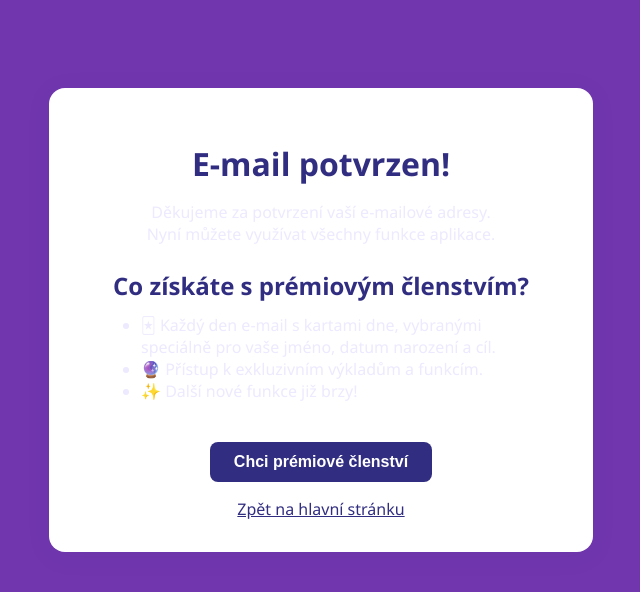
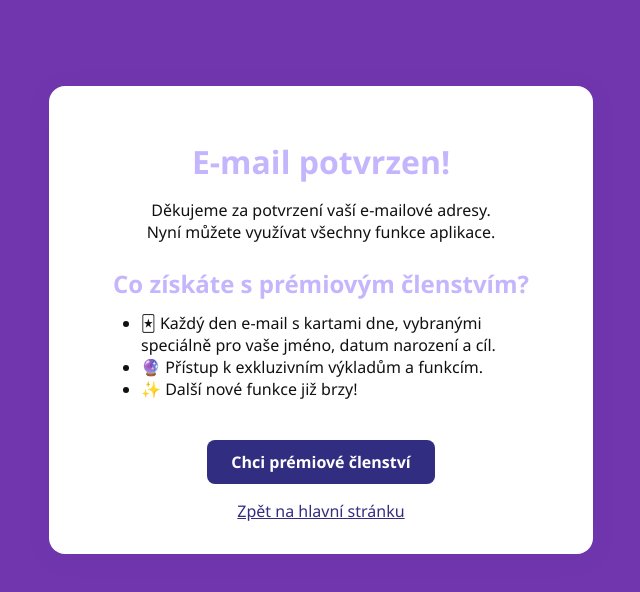
Before and after one commit to honzapoko/mindalize, a Next.js app: page /confirmed in a window 1280 px wide. Shown: the top 592 px of the page, without its empty margins (319-959 px from the left). Built offline with nearby package versions, Linux system fonts and the light colour scheme.

Commit message:
Update page.tsx

```diff
--- a/src/app/confirmed/page.tsx
+++ b/src/app/confirmed/page.tsx
@@ -3,23 +3,40 @@ import Link from 'next/link';
 export default function ConfirmedPage() {
   return (
     <div className="tarot-container" style={{ minHeight: '80vh', display: 'flex', alignItems: 'center', justifyContent: 'center' }}>
-      <div className="tarot-results" style={{ maxWidth: 480, width: '100%', margin: '0 auto', background: '#fff', borderRadius: 16, boxShadow: '0 4px 24px rgba(49,46,129,0.08)', padding: 32, textAlign: 'center' }}>
-        <h1 style={{ color: '#312e81', marginBottom: 16 }}>E-mail potvrzen!</h1>
+      <div className="tarot-results" style={{ maxWidth: 480, width: '100%', margin: '0 auto', background: '#fff', borderRadius: 16, boxShadow: '0 4px 24px rgba(49,46,129,0.08)', padding: 32, textAlign: 'center', color: '#111' }}>
+        <h1 style={{ marginBottom: 16 }}>E-mail potvrzen!</h1>
         <p style={{ marginBottom: 24 }}>
           Děkujeme za potvrzení vaší e-mailové adresy.<br />
           Nyní můžete využívat všechny funkce aplikace.
         </p>
-        <h2 style={{ color: '#312e81', marginBottom: 12 }}>Co získáte s prémiovým členstvím?</h2>
+        <h2 style={{ marginBottom: 12 }}>Co získáte s prémiovým členstvím?</h2>
         <ul className="benefits-list" style={{ textAlign: 'left', margin: '0 auto 24px auto', maxWidth: 400 }}>
           <li>🃏 Každý den e-mail s kartami dne, vybranými speciálně pro vaše jméno, datum narození a cíl.</li>
           <li>🔮 Přístup k exkluzivním výkladům a funkcím.</li>
           <li>✨ Další nové funkce již brzy!</li>
         </ul>
-        <form action="/api/create-checkout-session" method="POST">
-          <button type="submit" className="button-primary" style={{ marginTop: 16, marginBottom: 16, padding: '0.7rem 1.5rem', borderRadius: 8, background: '#312e81', color: '#fff', fontWeight: 600, fontSize: '1rem', border: 'none', cursor: 'pointer' }}>
-            Chci prémiové členství
-          </button>
-        </form>
+        <a
+          href="https://checkout.stripe.com/c/pay/cs_test_a1ehL3QTPwVRdON6td6rcOXD3bTg201jVRfpXxGEvZjmgSnKa6ooWjDxE2"
+          className="button-primary"
+          style={{
+            marginTop: 16,
+            marginBottom: 16,
+            padding: '0.7rem 1.5rem',
+            borderRadius: 8,
+            background: '#312e81',
+            color: '#fff',
+            fontWeight: 600,
+            fontSize: '1rem',
+            border: 'none',
+            cursor: 'pointer',
+            display: 'inline-block',
+            textDecoration: 'none'
+          }}
+          target="_blank"
+          rel="noopener noreferrer"
+        >
+          Chci prémiové členství
+        </a>
         <div>
           <Link href="/" className="button-secondary" style={{ color: '#312e81', textDecoration: 'underline', fontWeight: 500 }}>
             Zpět na hlavní stránku
```
